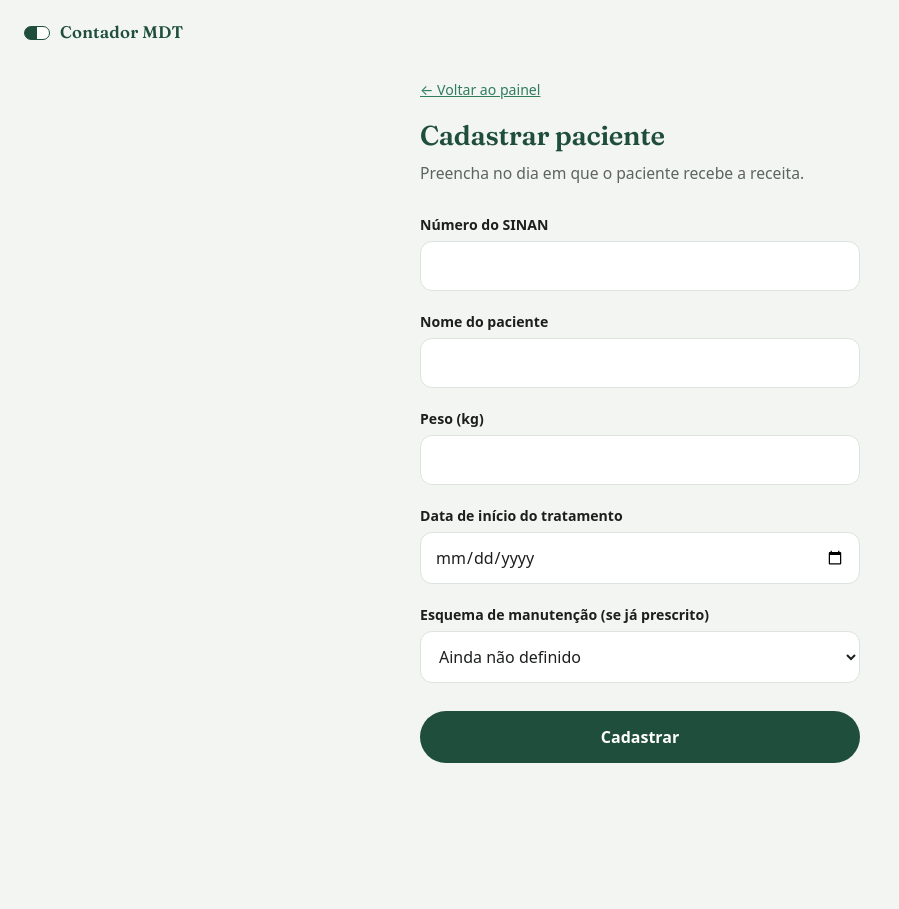
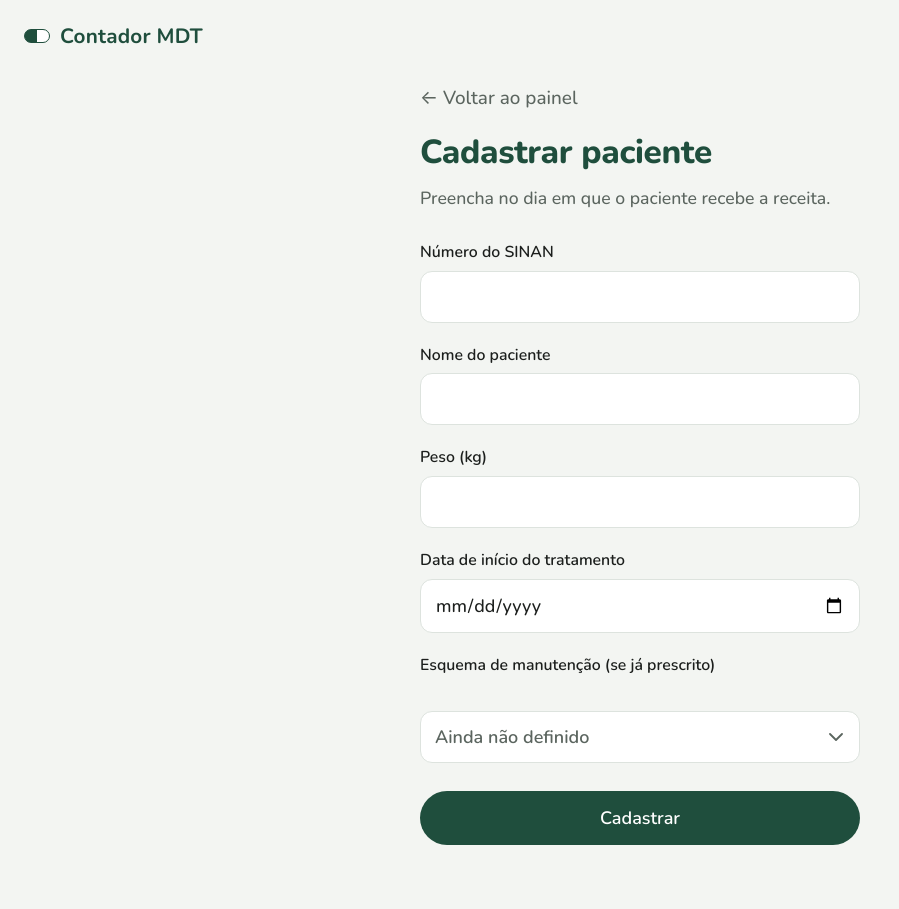
Before and after one commit to DouglasDGiT/Contador-MDT, a Flask app: page /agente/cadastro in a window 1280 px wide. Shown: the whole page, without its empty margins (0-899 px from the left). Before the commit the page ends 763 px from the top, so only its background shows below. Run offline with Flask 3, Linux system fonts and the light colour scheme; the visitor is signed in with stand-in values (Sample User, id 1).

Commit message:
feat: melhorias de acessibilidade, correcoes e inicio do login individual por agente
Fonte do site trocada de Fraunces (serifada) para Nunito (sans-serif arredondada), aplicada em titulos e corpo do texto. Tamanho base aumentado (html font-size 112.5%), escalando todo o site proporcionalmente -- pensado para legibilidade de um publico variado (incluindo idosos). Textos pequenos (rotulos, cabecalhos de tabela, selos de status) tiveram aumento extra alem da escala geral.

Aumentado especificamente o tamanho dos links 'Sou agente de saude' e 'Voltar ao painel' (nova classe .link-voltar reutilizavel, substituindo estilos inline duplicados).

Corrigido bug de UX no celular: removido capture=environment do campo de foto (enviar.html e resultado.html), que forcava abertura direta da camera sem opcao de escolher da galeria.

Corrigido bug do dropdown customizado: arquivo select-bonito.js foi renomeado para select_custom.js, mas os templates (cadastro.html, paciente.html, resultado.html) ainda apontavam para o nome antigo, causando erro 404 e volta a aparencia padrao do navegador. Referencias corrigidas nos 3 templates.

gitignore: adiciona dados_contador_mdt.db e arquivos auxiliares do modo WAL (estavam sendo rastreados desde antes da migracao para SQLite, causando conflito de merge ao atualizar o servidor).

Inicio da migracao para login individual por agente (AINDA NAO INTEGRADO as rotas -- sistema continua usando senha unica compartilhada por enquanto): novo modulo agentes.py com cadastro/autenticacao com hash de senha (werkzeug), ativacao/desativacao de conta; nova tabela 'agentes' e coluna 'cadastrado_por' em pacientes no schema do banco (db.py), com migracao automatica para bancos ja existentes; script bootstrap_primeiro_admin.py para criar o primeiro administrador via console do servidor.

```diff
--- a/src/static/style.css
+++ b/src/static/style.css
@@ -1,4 +1,4 @@
-@import url('https://fonts.googleapis.com/css2?family=Fraunces:opsz,wght@9..144,500;9..144,600&display=swap');
+@import url('https://fonts.googleapis.com/css2?family=Nunito:wght@500;600;700;800&display=swap');
 
 :root {
   --verde-escuro: #1F4E3D;
@@ -13,16 +13,24 @@
   --erro-fundo: #FBEAE5;
   --borda: #DDE3DE;
   --sombra: 0 1px 2px rgba(28, 31, 29, 0.06), 0 4px 16px rgba(28, 31, 29, 0.05);
+  --fonte: 'Nunito', system-ui, -apple-system, "Segoe UI", Roboto, sans-serif;
 }
 
 * { box-sizing: border-box; }
 
+/* Aumenta o tamanho base do site inteiro (18px em vez do padrão 16px) --
+   todos os tamanhos em rem escalam proporcionalmente a partir daqui,
+   pensando em legibilidade para um público variado (incluindo idosos). */
+html {
+  font-size: 112.5%;
+}
+
 body {
   margin: 0;
-  font-family: system-ui, -apple-system, "Segoe UI", Roboto, sans-serif;
+  font-family: var(--fonte);
   background: var(--fundo);
   color: var(--texto);
-  line-height: 1.5;
+  line-height: 1.55;
 }
 
 .topo {
@@ -42,9 +50,9 @@ body {
 }
 
 .topo span {
-  font-family: 'Fraunces', serif;
-  font-weight: 600;
-  font-size: 1.05rem;
+  font-family: var(--fonte);
+  font-weight: 700;
+  font-size: 1.15rem;
   color: var(--verde-escuro);
   letter-spacing: 0.01em;
 }
@@ -60,9 +68,9 @@ body {
 }
 
 h1 {
-  font-family: 'Fraunces', serif;
-  font-weight: 600;
-  font-size: 1.7rem;
+  font-family: var(--fonte);
+  font-weight: 800;
+  font-size: 1.85rem;
   color: var(--verde-escuro);
   margin: 8px 0 6px;
   letter-spacing: -0.01em;
@@ -121,7 +129,7 @@ input:focus, select:focus {
 
 .campo-foto .ajuda-foto {
   color: var(--texto-suave);
-  font-size: 0.82rem;
+  font-size: 0.92rem;
   margin-top: 4px;
 }
 
@@ -179,7 +187,7 @@ button:focus-visible, .botao:focus-visible, input:focus-visible, select:focus-vi
 .resultado-card.sucesso { border-top: 4px solid var(--verde-medio); }
 
 .resultado-card .selo {
-  font-size: 0.78rem;
+  font-size: 0.88rem;
   font-weight: 700;
   text-transform: uppercase;
   letter-spacing: 0.06em;
@@ -224,7 +232,7 @@ table {
 
 th {
   text-align: left;
-  font-size: 0.78rem;
+  font-size: 0.9rem;
   text-transform: uppercase;
   letter-spacing: 0.04em;
   color: var(--texto-suave);
@@ -356,7 +364,13 @@ a { color: var(--verde-medio); }
 }
 
 .rodape-link a {
-  font-size: 0.85rem;
+  font-size: 1.05rem;
   color: var(--texto-suave);
   text-decoration: none;
 }
+
+.link-voltar {
+  font-size: 1.05rem;
+  color: var(--texto-suave);
+  text-decoration: none;
+}
--- a/src/templates/cadastro.html
+++ b/src/templates/cadastro.html
@@ -17,7 +17,7 @@
   </div>
 
   <div class="container">
-    <a href="{{ url_for('painel') }}" style="font-size:0.88rem;">&larr; Voltar ao painel</a>
+    <a href="{{ url_for('painel') }}" class="link-voltar">&larr; Voltar ao painel</a>
 
     <h1 style="margin-top:14px;">Cadastrar paciente</h1>
     <p class="subtitulo">Preencha no dia em que o paciente recebe a receita.</p>
@@ -48,7 +48,7 @@
     </form>
   </div>
 
-  <script src="{{ url_for('static', filename='select-bonito.js') }}"></script>
+  <script src="{{ url_for('static', filename='select_custom.js') }}"></script>
   <script>
     const pesoInput = document.getElementById('peso');
     const select = document.getElementById('esquema_indice');
--- a/src/templates/resultado.html
+++ b/src/templates/resultado.html
@@ -54,7 +54,7 @@
           <label for="foto">Foto da cartela</label>
           <label class="campo-foto" for="foto">
             <div class="rotulo-foto">Toque para escolher a foto</div>
-            <input type="file" id="foto" name="foto" accept="image/*" capture="environment" required>
+            <input type="file" id="foto" name="foto" accept="image/*" required>
           </label>
           <button type="submit">Enviar</button>
         </form>
@@ -63,6 +63,8 @@
     {% endif %}
 
     <a href="{{ url_for('pagina_envio') }}" class="botao secundario" style="margin-top:16px;">Enviar outra foto</a>
-  </div>  <script src="{{ url_for('static', filename='select-bonito.js') }}"></script>
+  </div>
+
+  <script src="{{ url_for('static', filename='select_custom.js') }}"></script>
 </body>
 </html>
```
Also changed, not shown: src/templates/paciente.html (+4 -4 lines).
